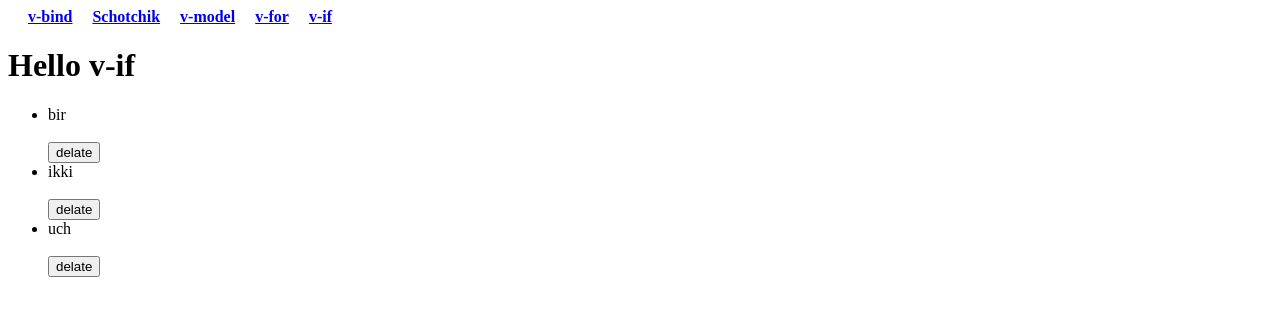
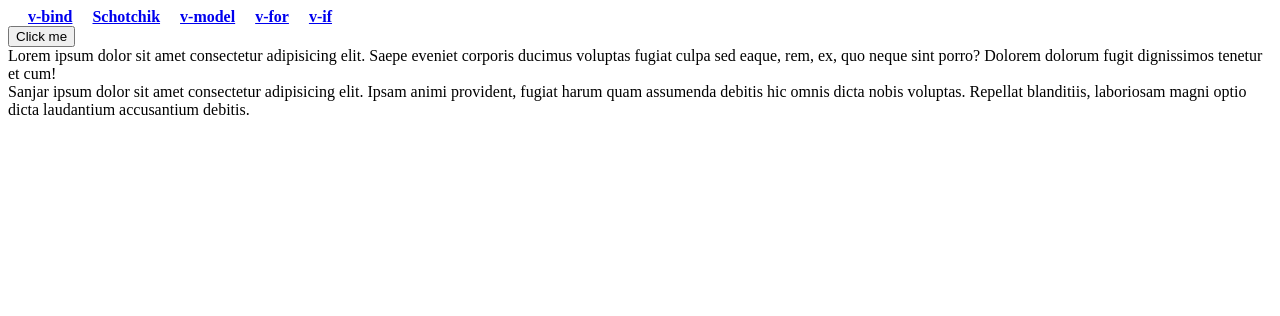
Before and after one commit to SanjarbekUsmonov/vue-3-for-beginers, a Vue app in the folder beginers/: page /vif in a window 1280 px wide. Shown: the top 316 px of the page. Built offline with nearby package versions, Linux system fonts and the light colour scheme.

Commit message:
v-if v-show

```diff
--- a/beginers/src/views/vIf.vue
+++ b/beginers/src/views/vIf.vue
@@ -1,4 +1,64 @@
 <template>
+  <div class="bir">
+    <button @click="showText = !showText">Click me</button>
+
+    <div v-if="showText">
+      Lorem ipsum dolor sit amet consectetur adipisicing elit. Saepe eveniet
+      corporis ducimus voluptas fugiat culpa sed eaque, rem, ex, quo neque sint
+      porro? Dolorem dolorum fugit dignissimos tenetur et cum!
+    </div>
+
+    <div v-else>
+      hello ipsum dolor sit amet consectetur adipisicing elit. Saepe eveniet
+      corporis ducimus voluptas fugiat culpa sed eaque, rem, ex, quo neque sint
+      porro? Dolorem dolorum fugit dignissimos tenetur et cum!
+    </div>
+
+    <div v-show="showText">
+      Sanjar ipsum dolor sit amet consectetur adipisicing elit. Ipsam animi
+      provident, fugiat harum quam assumenda debitis hic omnis dicta nobis
+      voluptas. Repellat blanditiis, laboriosam magni optio dicta laudantium
+      accusantium debitis.
+    </div>
+  </div>
+</template>
+
+<script>
+export default {
+  data() {
+    return {
+      showText: true,
+    };
+  },
+};
+</script>
+
+<style  scoped>
+.bir {
+}
+</style>
+
+
+
+
+
+
+
+
+
+
+
+
+
+
+
+
+
+
+
+
+
+<!-- <template>
   <div>
     <div>
       <h1>Hello v-if</h1>
@@ -26,11 +86,11 @@ export default {
   },
   methods: {
     delateBtn(index) {
-      this.lorem.splice(index);
+      this.lorems.splice(index);
     },
   },
 };
 </script>
 
 <style scoped>
-</style>
+</style> -->
```
